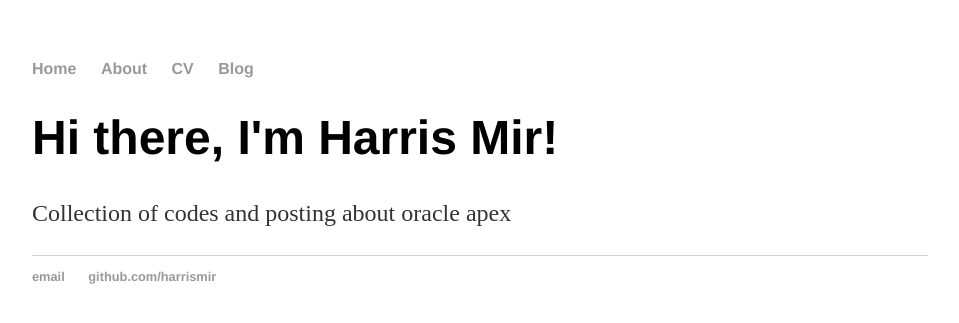
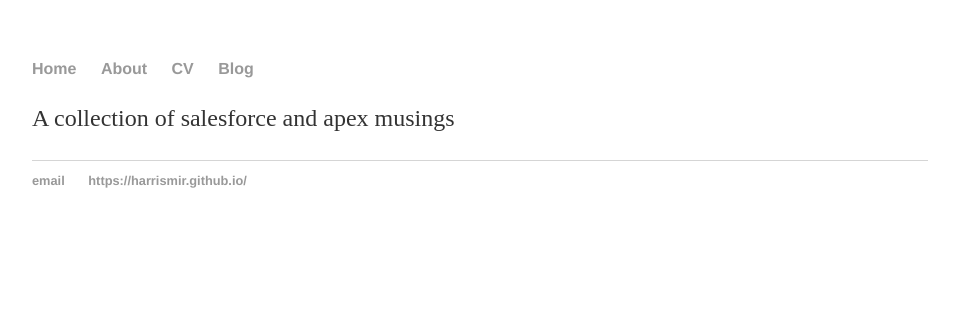
Before and after one commit to harrismir/harrismir.github.io, a Jekyll site: the page built from index.html, in a window 1280 px wide. Shown: the top 323 px of the page, without its empty margins (160-1119 px from the left). Built offline with Jekyll 4.4.1, drawn with Linux system fonts in a browser that asks for light colours.

Commit message:
Update index.html

```diff
--- a/index.html
+++ b/index.html
@@ -1,29 +1,7 @@
-<!DOCTYPE html>
-<html>
-	<head>
-		<title>Harris Mir</title>
-		<link rel="stylesheet" type="text/css" href="/css/main.css">
-	</head>
-	<body>
-		<nav>
-    		<ul>
-        		<li><a href="/">Home</a></li>
-	        	<li><a href="/about">About</a></li>
-        		<li><a href="/cv">CV</a></li>
-        		<li><a href="/blog">Blog</a></li>
-    		</ul>
-		</nav>
-		<div class="container">
-    		<div class="blurb">
-        		<h1>Hi there, I'm Harris Mir!</h1>
-				<p> Collection of codes and posting about oracle apex </p>
-    		</div><!-- /.blurb -->
-		</div><!-- /.container -->
-		<footer>
-    		<ul>
-        		<li><a href="mailto:harris_mir@hotmail.com">email</a></li>
-        		<li><a href="https://github.com/harrismir">github.com/harrismir</a></li>
-			</ul>
-		</footer>
-	</body>
-</html>
+---
+layout: default
+title: Hank Quinlan, Horrible Cop
+---
+<div class="blurb">
+	<p>A collection of salesforce and apex musings </p>
+</div><!-- /.blurb -->
```
